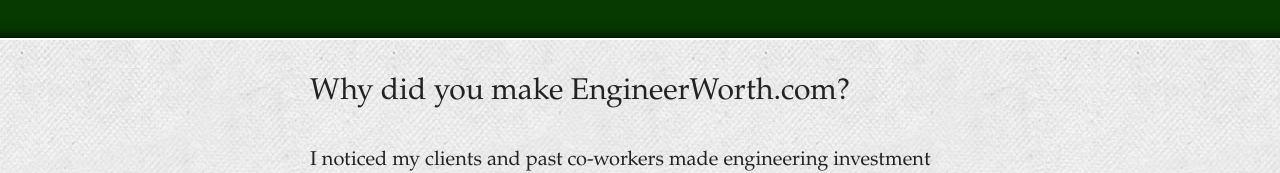
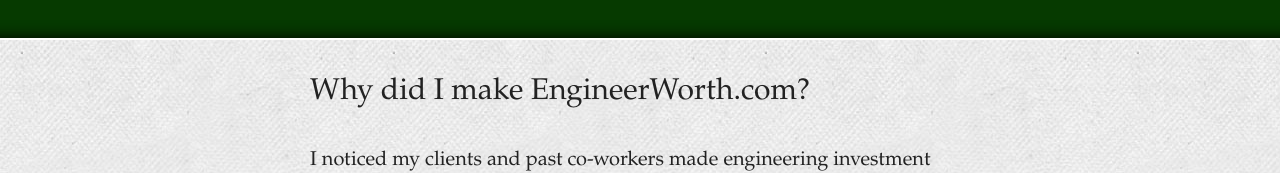
Before and after one commit to DTrejo/engineerworth.com, a website: page public/index.html in a window 1280 px wide. Shown: the part 347-520 px from the top of the page. Drawn offline with nearby package versions, Linux system fonts and the light colour scheme; files that its build step writes are made by us from their sources.

Commit message:
embarrassing typo

```diff
--- a/public/index.html
+++ b/public/index.html
@@ -48,7 +48,7 @@
   <h2>Calculate how much your engineering time is worth, so you can improve return on investment.</h2>
 </div>
 
-<h2>Why did you make EngineerWorth.com?</h2>
+<h2>Why did I make EngineerWorth.com?</h2>
 <p>
   I noticed my clients and past co-workers made engineering investment decisions without running the numbers. EngineerWorth is meant to make life easier for my <a href="http://engineeroverflow.com">EngineerOverflow.com</a> clients.
 </p>
```
